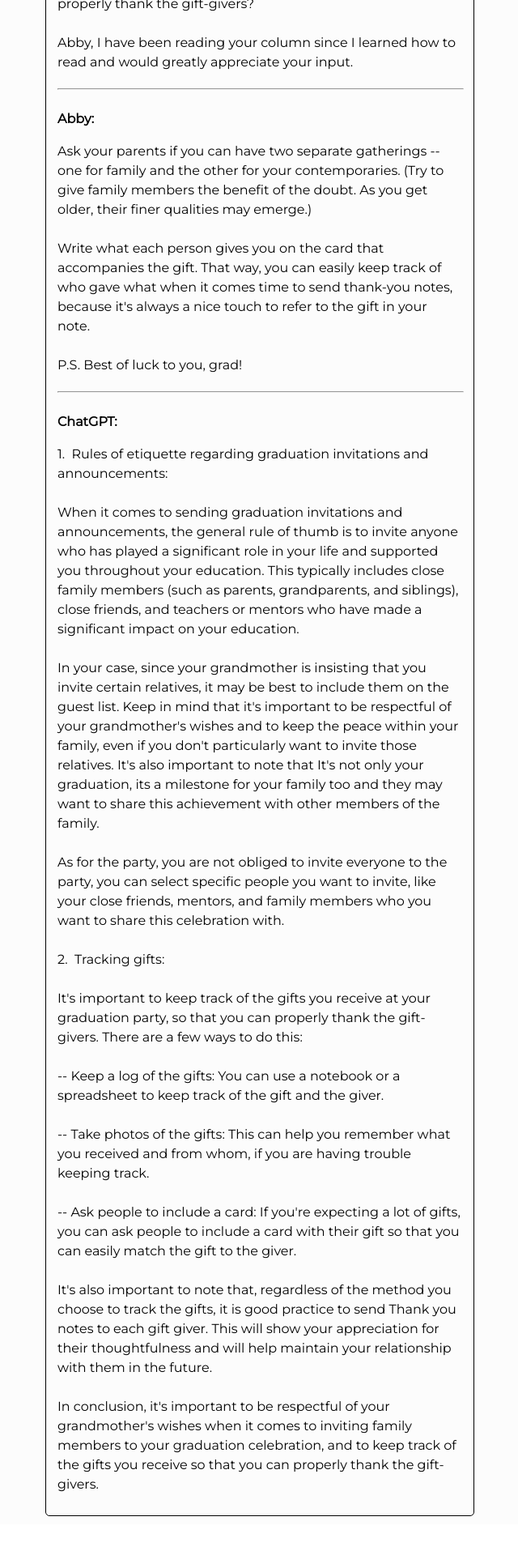
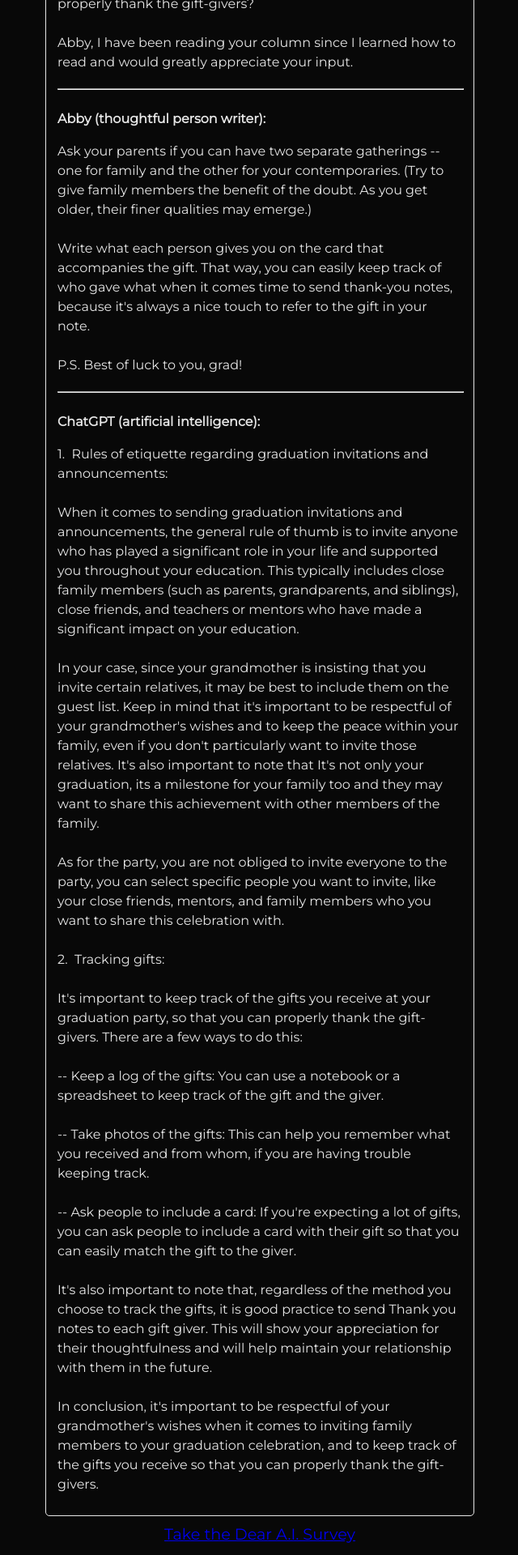
Before and after one commit to balderekjk/dear-ai-abby, a React (Create React App) app: page / in a window 1280 px wide. Shown: the part 610-2530 px from the top of the page at 81% size, without its empty margins (319-959 px from the left). Before the commit the page ends 2492 px from the top, so only its background shows below. Built offline with nearby package versions, Linux system fonts and the light colour scheme.

Commit message:
made theme adjust based on time and add survey

```diff
--- a/src/App.js
+++ b/src/App.js
@@ -25,6 +25,10 @@
   };
 
   useEffect(() => {
+    const hour = new Date().getHours();
+    if (hour > 18 || hour < 6) {
+      setTheme('dark');
+    }
     rerollId();
   }, []);
 
@@ -72,7 +76,7 @@
           </div>
           <div className="card">
             <p className="inherit-width">
-              <strong>Date: </strong>
+              <strong>Publish Date: </strong>
               {abby[`${abbyId}`]['date']}
             </p>
             <hr />
@@ -82,15 +86,23 @@
             <div>{abby[`${abbyId}`]['concern']}</div>
             <hr />
             <p className="inherit-width">
-              <strong>Abby:</strong>
+              <strong>Abby (thoughtful person writer):</strong>
             </p>
             <div>{abby[`${abbyId}`]['abbyResponse']}</div>
             <hr />
             <p className="inherit-width">
-              <strong>ChatGPT:</strong>
+              <strong>ChatGPT (artificial intelligence):</strong>
             </p>
             <div>{abby[`${abbyId}`]['aiResponse']}</div>
           </div>
+          <a
+            href="https://freeonlinesurveys.com/s/uYjmPoRB"
+            target="_blank"
+            rel="noreferrer"
+            style={{ marginBottom: '14px', fontSize: '1.2em' }}
+          >
+            Take the Dear A.I. Survey
+          </a>
         </>
       ) : (
         'loading...'
```
